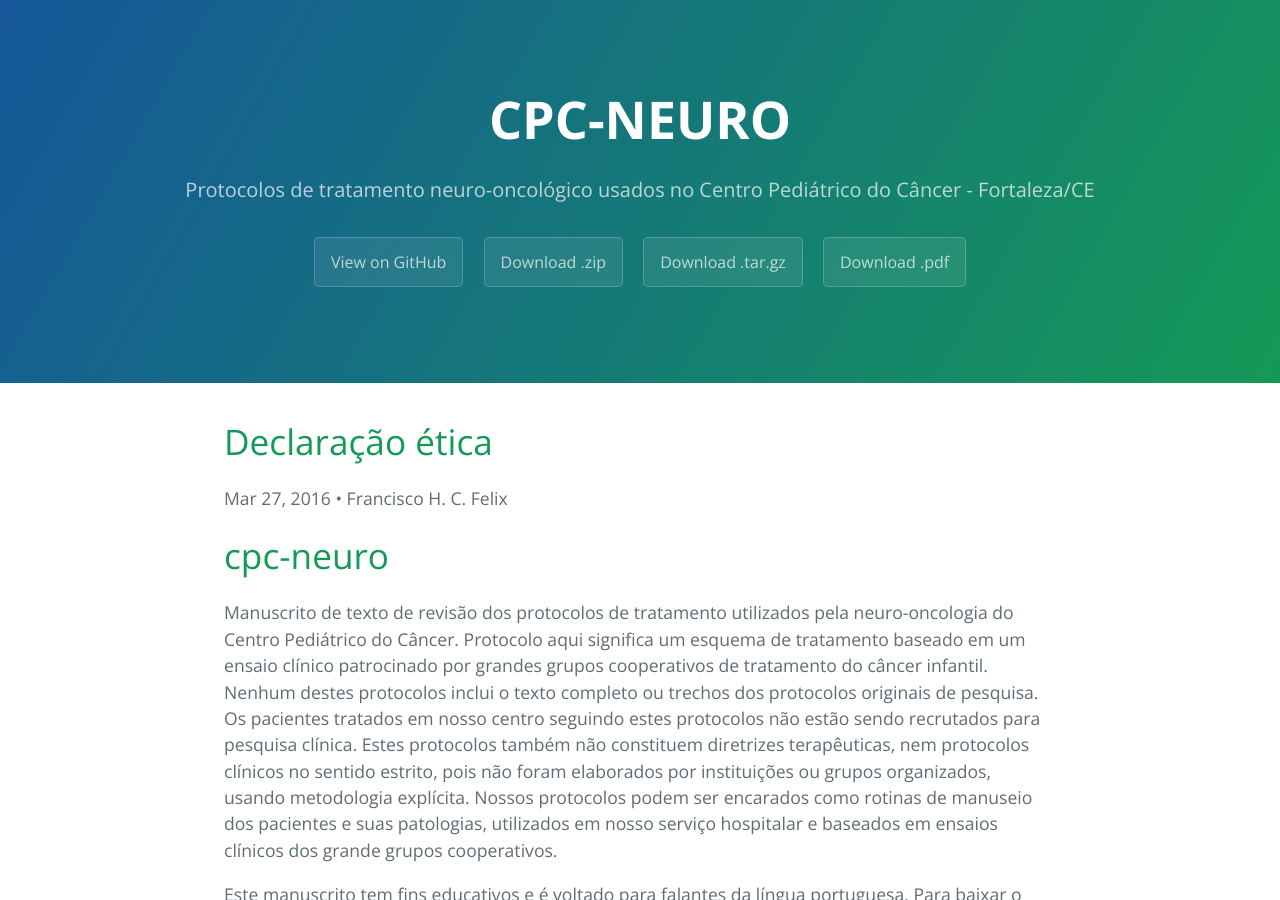
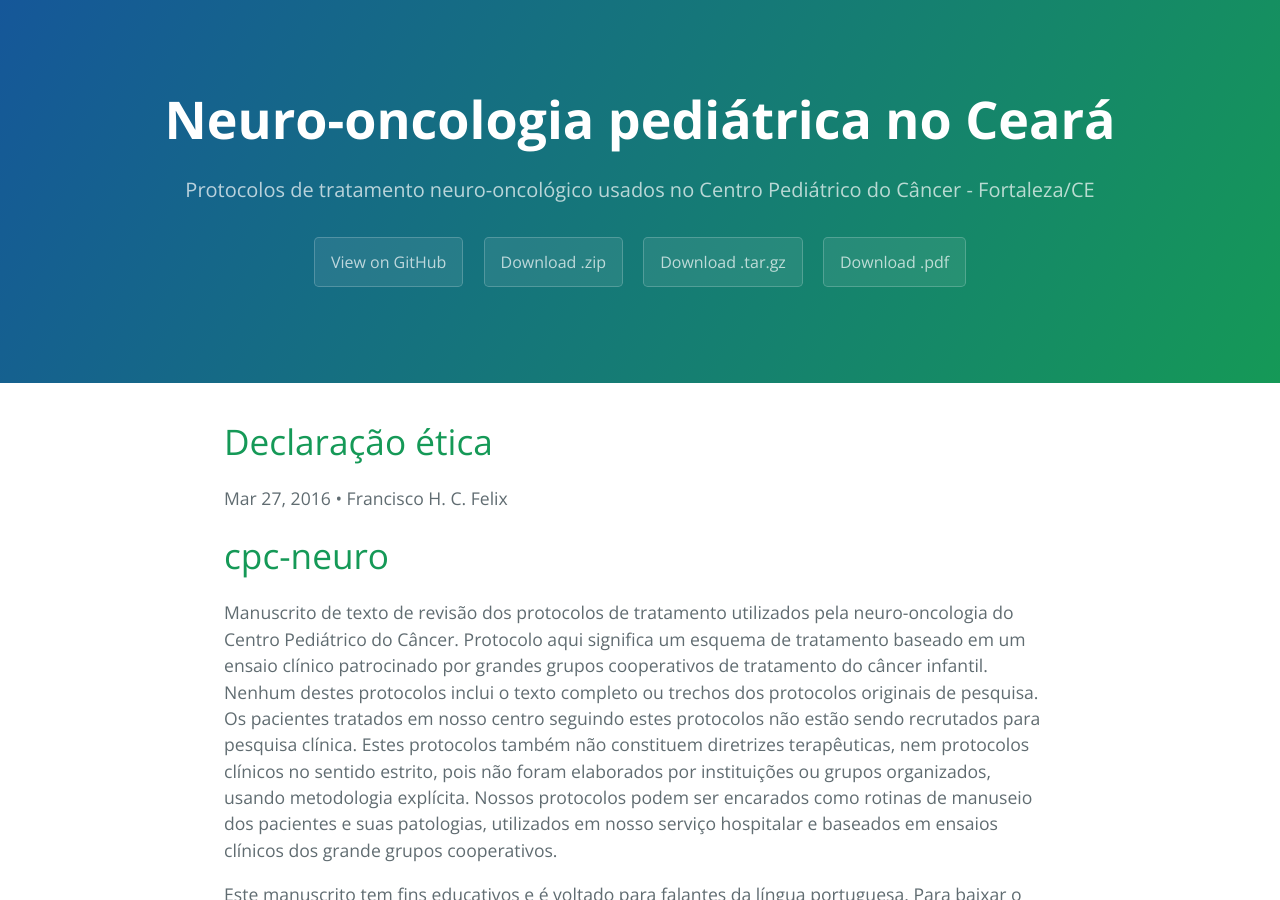
Before and after one commit to cmprsk/cpc-neuro, a Jekyll site: the page built from _posts/2016-03-27-Declaração-ética.md, in a window 1280 px wide and 900 px high. Built offline with Jekyll 4.4.1, drawn with Linux system fonts in a browser that asks for light colours; comment, search, counter and statistics services are not loaded.

Commit message:
potitle corrections

```diff
--- a/_includes/head.html
+++ b/_includes/head.html
@@ -1,6 +1,6 @@
 <head>
   <meta charset="UTF-8">
-  <title>CPC-NEURO by fhcflx</title>
+  <title>Neuro-oncologia pediátrica no Ceará</title>
   <meta name="viewport" content="width=device-width, initial-scale=1">
   <link rel="stylesheet" type="text/css" href="/cpc-neuro/stylesheets/normalize.css" media="screen">
   <link href='https://fonts.googleapis.com/css?family=Open+Sans:400,700' rel='stylesheet' type='text/css'>
--- a/_includes/header.html
+++ b/_includes/header.html
@@ -1,5 +1,5 @@
 <section class="page-header">
-  <h1 class="project-name">CPC-NEURO</h1>
+  <h1 class="project-name">Neuro-oncologia pediátrica no Ceará</h1>
   <h2 class="project-tagline">Protocolos de tratamento neuro-oncológico usados no Centro Pediátrico do Câncer - Fortaleza/CE</h2>
   <a href="https://github.com/fhcflx/cpc-neuro" class="btn">View on GitHub</a>
   <a href="https://github.com/fhcflx/cpc-neuro/zipball/master" class="btn">Download .zip</a>
```
